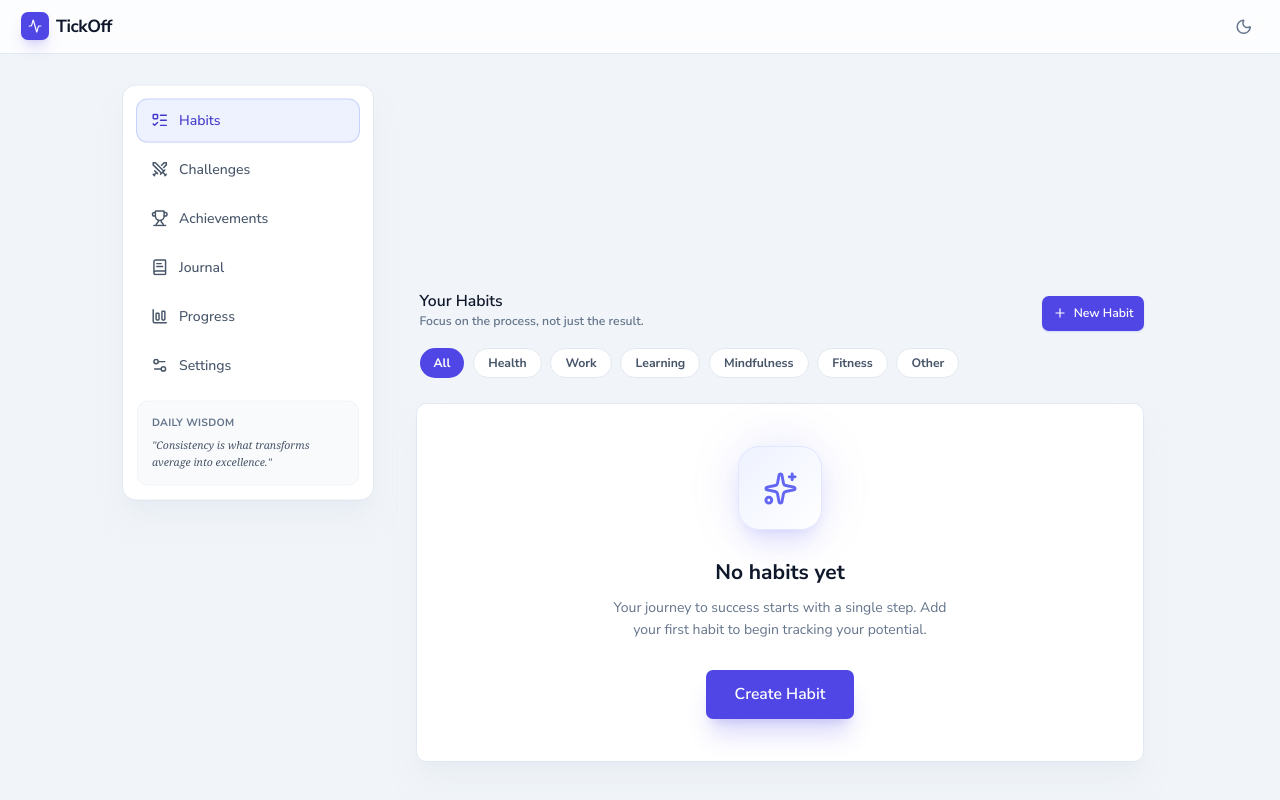
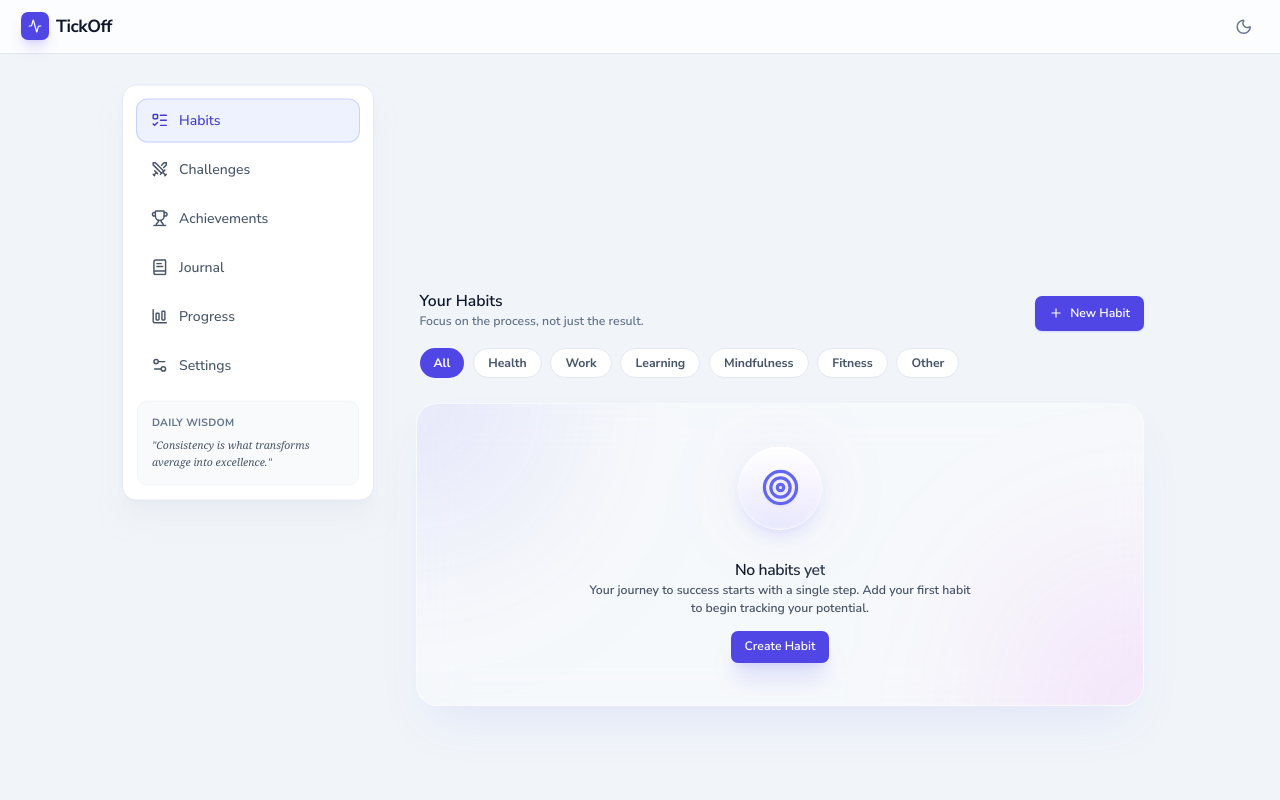
Before and after one commit to RajNandigalla/habit-tracker, a React (Vite) app: page /#/ in a window 1280 px wide. Built offline with nearby package versions, Linux system fonts and the light colour scheme.

Commit message:
refactor: empty states
refactor: extract a reusable EmptyState component, apply it to dashboard and journal empty states,
and adjust button styles and global body overflow.

```diff
--- /dev/null
+++ b/core/EmptyState.tsx
@@ -0,0 +1,112 @@
+import React from 'react';
+import { Button } from './Button';
+
+import { twMerge } from 'tailwind-merge';
+
+interface EmptyStateProps {
+  icon: React.ReactNode;
+  title: string;
+  description: string;
+  actionLabel?: string;
+  onAction?: () => void;
+  className?: string;
+}
+
+export const EmptyState: React.FC<EmptyStateProps> = ({
+  icon,
+  title,
+  description,
+  actionLabel,
+  onAction,
+  className,
+}) => {
+  return (
+    <div
+      className={twMerge(
+        'relative overflow-hidden flex flex-col items-center justify-center p-8 md:p-12 text-center animate-in fade-in zoom-in-95 duration-500 rounded-3xl',
+        'bg-white/40 dark:bg-slate-900/40 backdrop-blur-xl',
+        'border border-white/20 dark:border-white/5',
+        'shadow-2xl shadow-indigo-500/10 dark:shadow-black/20',
+        className
+      )}
+    >
+      {/* Ambient Background Glows */}
+      <div
+        className={twMerge(
+          'absolute top-0 left-0 -translate-x-1/2 -translate-y-1/2',
+          'w-64 h-64 rounded-full pointer-events-none',
+          'bg-indigo-500/20 dark:bg-indigo-500/10 blur-[100px]'
+        )}
+      />
+      <div
+        className={twMerge(
+          'absolute bottom-0 right-0 translate-x-1/2 translate-y-1/2',
+          'w-64 h-64 rounded-full pointer-events-none',
+          'bg-fuchsia-500/20 dark:bg-fuchsia-500/10 blur-[100px]'
+        )}
+      />
+
+      {/* Icon Container with Pulse Effect */}
+      <div className="relative mb-8 group">
+        <div
+          className={twMerge(
+            'absolute inset-0 rounded-full transition-all duration-700 opacity-50',
+            'bg-indigo-500/20 dark:bg-indigo-400/20',
+            'blur-2xl group-hover:blur-3xl animate-pulse-slow'
+          )}
+        ></div>
+        <div className="absolute inset-0 bg-gradient-to-tr from-indigo-500/10 to-fuchsia-500/10 rounded-full animate-spin-slow"></div>
+
+        <div
+          className={twMerge(
+            'relative inline-flex items-center justify-center w-24 h-24 rounded-full',
+            'bg-gradient-to-b from-white to-indigo-50/50 dark:from-slate-800 dark:to-slate-900/50',
+            'border border-white/50 dark:border-white/10',
+            'shadow-lg shadow-indigo-500/10 backdrop-blur-sm',
+            'group-hover:scale-110 transition-transform duration-500 cubic-bezier(0.34, 1.56, 0.64, 1)'
+          )}
+        >
+          <div className="scale-110 text-indigo-500 dark:text-indigo-400 drop-shadow-sm">
+            {icon}
+          </div>
+        </div>
+      </div>
+
+      <h3
+        className={twMerge(
+          'text-lg font-semibold bg-clip-text text-transparent',
+          'bg-gradient-to-r from-slate-900 to-slate-700 dark:from-white dark:to-slate-300',
+          'mb-0 tracking-tight'
+        )}
+      >
+        {title}
+      </h3>
+
+      <p
+        className={twMerge(
+          'text-slate-600 dark:text-slate-400',
+          'mt-0 mb-4 max-w-md mx-auto',
+          'leading-relaxed text-sm font-semibold'
+        )}
+      >
+        {description}
+      </p>
+
+      {actionLabel && onAction && (
+        <Button
+          size="sm"
+          onClick={onAction}
+          className={twMerge(
+            'relative z-10 hidden md:inline-flex px-4 py-2 transform transition-all',
+            'shadow-xl shadow-indigo-500/20 dark:shadow-indigo-900/30',
+            'hover:shadow-indigo-500/30 dark:hover:shadow-indigo-900/40 hover:-translate-y-0.5'
+          )}
+        >
+          {actionLabel}
+        </Button>
+      )}
+    </div>
+  );
+};
+
+export default EmptyState;
--- a/core/index.ts
+++ b/core/index.ts
@@ -26,3 +26,4 @@ export * from './Container';
 export { default as FAB } from './FAB';
 export * from './IconButton';
 export * from './Tooltip';
+export * from './EmptyState';
--- a/modules/dashboard/EmptyDashboardState.tsx
+++ b/modules/dashboard/EmptyDashboardState.tsx
@@ -1,6 +1,6 @@
 import React from 'react';
-import { Button } from '../../core';
-import { Sparkles } from 'lucide-react';
+import { EmptyState } from '../../core';
+import { Target } from 'lucide-react';
 
 interface EmptyDashboardStateProps {
   onCreateHabit: () => void;
@@ -8,27 +8,12 @@ interface EmptyDashboardStateProps {
 
 export const EmptyDashboardState: React.FC<EmptyDashboardStateProps> = ({ onCreateHabit }) => {
   return (
-    <div className="flex flex-col items-center justify-center py-12 text-center animate-enter bg-white dark:bg-slate-900 rounded-xl border border-slate-200 dark:border-slate-800 shadow-xl shadow-slate-200/50 dark:shadow-none">
-      <div className="relative mb-8 group">
-        <div className="absolute inset-0 bg-indigo-500/20 dark:bg-indigo-900/30 rounded-full blur-xl group-hover:bg-indigo-500/30 dark:group-hover:bg-indigo-900/40 transition-all duration-1000"></div>
-        <div className="relative w-24 h-24 bg-gradient-to-br from-indigo-50 to-white dark:from-slate-800 dark:to-slate-900 rounded-3xl flex items-center justify-center shadow-xl shadow-indigo-500/10 dark:shadow-indigo-900/10 border border-indigo-100 dark:border-slate-700">
-          <Sparkles className="h-10 w-10 text-indigo-500 dark:text-indigo-400" />
-        </div>
-      </div>
-
-      <h3 className="text-2xl font-bold text-slate-900 dark:text-white mb-3">No habits yet</h3>
-      <p className="text-slate-500 dark:text-slate-400 max-w-sm mb-8 leading-relaxed text-base">
-        Your journey to success starts with a single step. Add your first habit to begin tracking
-        your potential.
-      </p>
-
-      <Button
-        onClick={onCreateHabit}
-        size="lg"
-        className="hidden md:inline-flex shadow-xl shadow-indigo-600/20 dark:shadow-indigo-900/20 px-8"
-      >
-        Create Habit
-      </Button>
-    </div>
+    <EmptyState
+      icon={<Target className="h-10 w-10 text-indigo-500 dark:text-indigo-400" />}
+      title="No habits yet"
+      description="Your journey to success starts with a single step. Add your first habit to begin tracking your potential."
+      actionLabel="Create Habit"
+      onAction={onCreateHabit}
+    />
   );
 };
--- a/modules/journal/EmptyJournalState.tsx
+++ b/modules/journal/EmptyJournalState.tsx
@@ -1,6 +1,6 @@
 import React from 'react';
-import { Button } from '../../core';
-import { Sparkles } from 'lucide-react';
+import { EmptyState } from '../../core';
+import { BookText } from 'lucide-react';
 
 interface EmptyJournalStateProps {
   onCreateEntry: () => void;
@@ -8,26 +8,12 @@ interface EmptyJournalStateProps {
 
 export const EmptyJournalState: React.FC<EmptyJournalStateProps> = ({ onCreateEntry }) => {
   return (
-    <div className="flex flex-col items-center justify-center py-16 text-center animate-in fade-in zoom-in-95 duration-500 bg-white dark:bg-slate-900 rounded-xl border border-slate-200 dark:border-slate-800 shadow-xl shadow-slate-200/50 dark:shadow-none">
-      <div className="relative mb-6">
-        <div className="absolute inset-0 bg-indigo-500/20 dark:bg-indigo-900/30 rounded-full blur-xl"></div>
-        <div className="relative inline-flex items-center justify-center w-20 h-20 rounded-3xl bg-gradient-to-br from-indigo-50 to-white dark:from-slate-800 dark:to-slate-900 border border-indigo-100 dark:border-slate-700 shadow-lg shadow-indigo-500/10 dark:shadow-indigo-900/10">
-          <Sparkles className="h-8 w-8 text-indigo-500 dark:text-indigo-400" />
-        </div>
-      </div>
-
-      <h3 className="text-xl font-bold text-slate-900 dark:text-white mb-2">Start Your Journal</h3>
-      <p className="text-slate-500 dark:text-slate-400 mt-2 mb-8 max-w-md mx-auto leading-relaxed">
-        Documenting your journey boosts success rates by 40%. Record your first milestone, thought,
-        or feeling today.
-      </p>
-      <Button
-        size="lg"
-        onClick={onCreateEntry}
-        className="hidden md:inline-flex px-8 shadow-xl shadow-indigo-600/20 dark:shadow-indigo-900/20"
-      >
-        Write First Entry
-      </Button>
-    </div>
+    <EmptyState
+      icon={<BookText className="h-8 w-8 text-indigo-500 dark:text-indigo-400" />}
+      title="Start Your Journal"
+      description="Documenting your journey boosts success rates by 40%. Record your first milestone, thought, or feeling today."
+      actionLabel="Write First Entry"
+      onAction={onCreateEntry}
+    />
   );
 };
--- a/views/DashboardView.tsx
+++ b/views/DashboardView.tsx
@@ -73,7 +73,7 @@ export const DashboardView: React.FC<DashboardViewProps> = ({
               <Button
                 onClick={() => setModalOpen(true)}
                 size="sm"
-                className="shadow-lg shadow-indigo-500/20 dark:shadow-indigo-900/20 h-10"
+                className="shadow-lg shadow-indigo-500/20 dark:shadow-indigo-900/20 h-10 px-4 py-2.5"
               >
                 <Plus className="h-4 w-4" /> New Habit
               </Button>
--- a/views/JournalView.tsx
+++ b/views/JournalView.tsx
@@ -28,7 +28,7 @@ export const JournalView: React.FC<JournalViewProps> = ({ entries, habits, onAdd
             <Button
               size="sm"
               onClick={() => setModalOpen(true)}
-              className="hidden md:flex shadow-md"
+              className="hidden md:flex shadow-md px-4 py-2.5"
             >
               <Plus className="h-4 w-4 mr-2" /> New Entry
             </Button>
```
